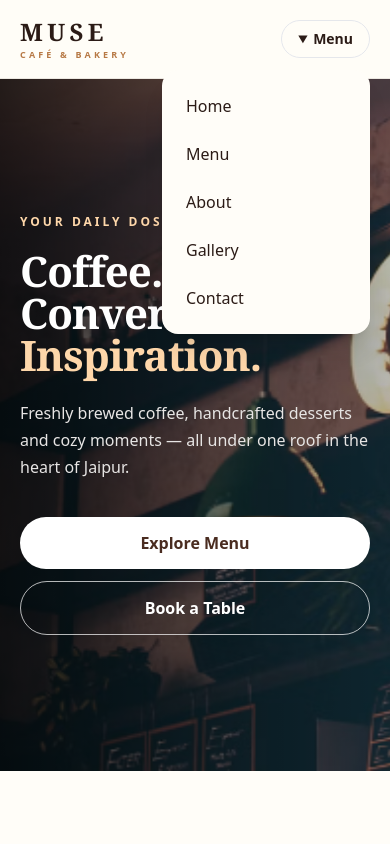
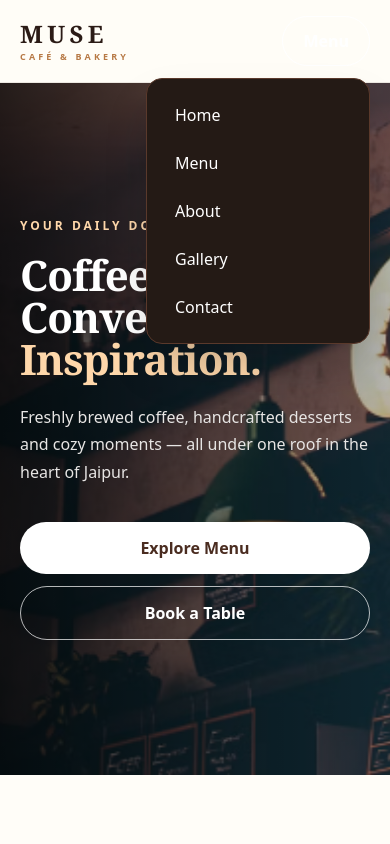
Before and after one commit to nazarchoudhary/MUSE-Cafe-Website, a plain HTML site: page index.html in a window 390 px wide. Both pictures are taken after a click on the heading "Menu". Shown: the top 844 px of the page. Drawn offline with nearby package versions, Linux system fonts and the light colour scheme.

Commit message:
Fix mobile menu navigation

```diff
--- a/index.html
+++ b/index.html
@@ -165,46 +165,45 @@
 
             </div>
 
-
             <!-- Mobile Menu -->
 
-            <details class="md:hidden">
+<details class="relative md:hidden">
 
     <summary
-                    class="cursor-pointer rounded-full border px-4 py-2 text-sm font-bold">
+        class="cursor-pointer list-none rounded-full border border-white px-5 py-3 text-base font-bold text-white">
         Menu
     </summary>
 
     <div
-                    class="absolute right-5 mt-3 w-52 max-w-[calc(100vw-2.5rem)] rounded-2xl bg-paper p-3 shadow-xl dark:bg-[#241a15]">
+        class="absolute right-0 top-full z-[9999] mt-3 w-56 rounded-2xl border border-[#5a392b] bg-[#241a15] p-3 shadow-2xl">
 
         <a
-                        class="block rounded-xl p-3 hover:bg-cream"
-                        href="index.html">
+            href="./index.html"
+            class="block rounded-xl px-4 py-3 text-white transition hover:bg-[#4f2f22]">
             Home
         </a>
 
         <a
-                        class="block rounded-xl p-3 hover:bg-cream"
-                        href="menu.html">
+            href="./menu.html"
+            class="block rounded-xl px-4 py-3 text-white transition hover:bg-[#4f2f22]">
             Menu
         </a>
 
         <a
-                        class="block rounded-xl p-3 hover:bg-cream"
-                        href="about.html">
+            href="./about.html"
+            class="block rounded-xl px-4 py-3 text-white transition hover:bg-[#4f2f22]">
             About
         </a>
 
         <a
-                        class="block rounded-xl p-3 hover:bg-cream"
-                        href="gallery.html">
+            href="./gallery.html"
+            class="block rounded-xl px-4 py-3 text-white transition hover:bg-[#4f2f22]">
             Gallery
         </a>
 
         <a
-                        class="block rounded-xl p-3 hover:bg-cream"
-                        href="contact.html">
+            href="./contact.html"
+            class="block rounded-xl px-4 py-3 text-white transition hover:bg-[#4f2f22]">
             Contact
         </a>
 
```
Lines whose indentation alone changed are shown as unchanged.
